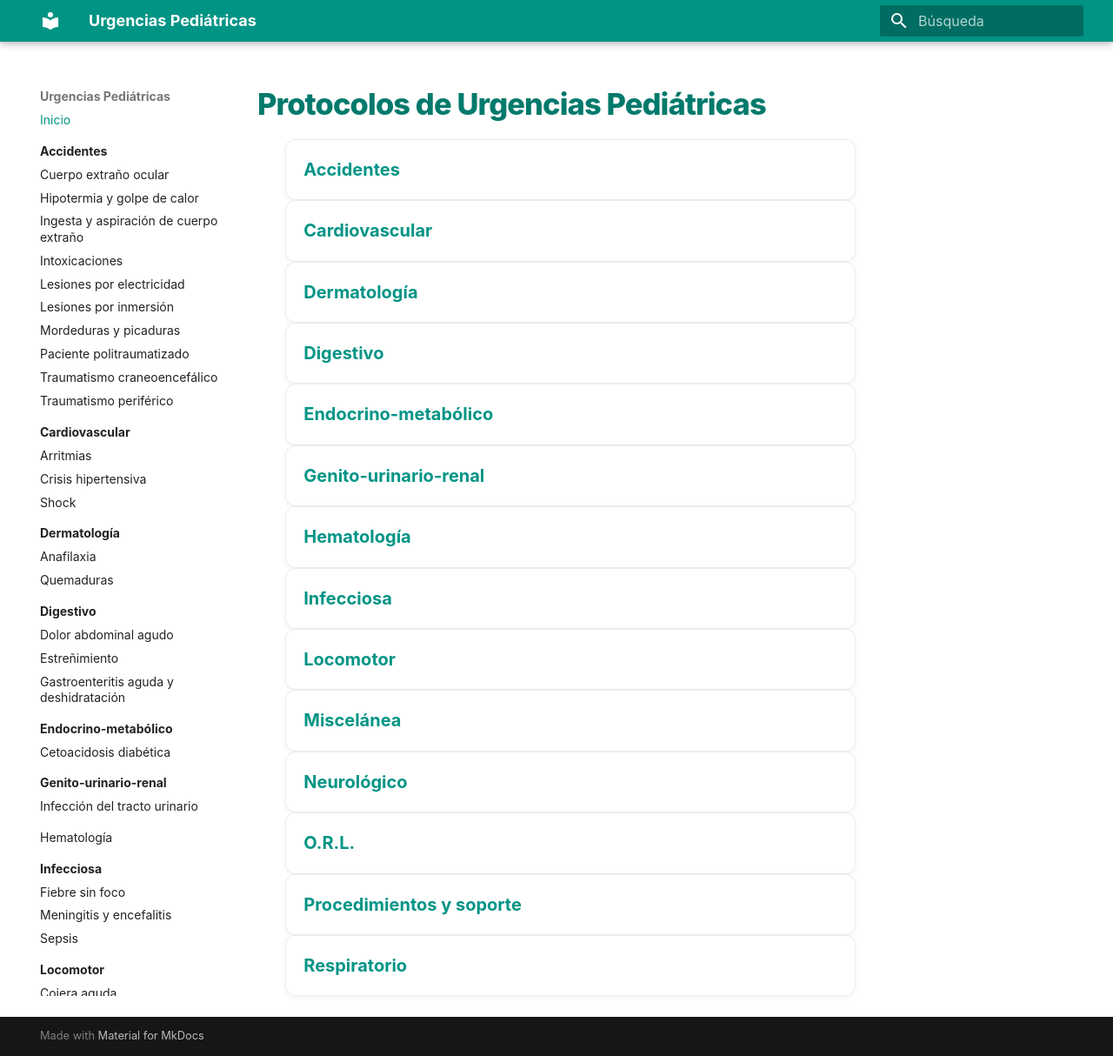
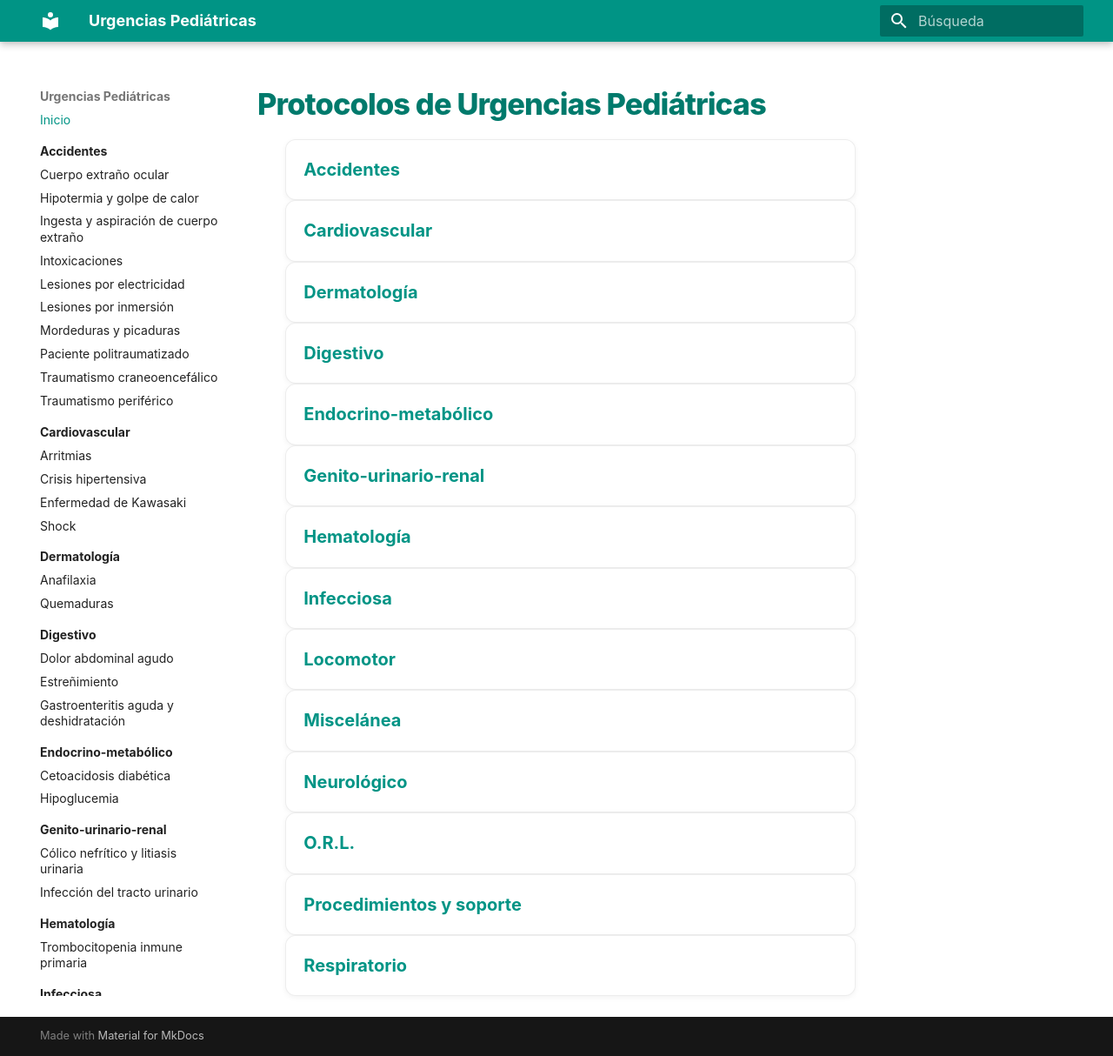
Before and after one commit to gonzaloares/urgencias-pediatricas, an MkDocs documentation site: the page built from docs/index.md, in a window 1280 px wide and 1214 px high. Shown: the whole window at 87% size. Built offline with MkDocs 1.6.1 and Material for MkDocs 9.7.7, drawn with Linux system fonts in a browser that asks for light colours.

Commit message:
Incluye cinco protocolos nuevos en navegación

```diff
--- a/mkdocs.yml
+++ b/mkdocs.yml
@@ -33,6 +33,7 @@ nav:
       - cardiologia/index.md
       - Arritmias: cardiologia/arritmias.md
       - Crisis hipertensiva: cardiologia/crisis-hipertensiva.md
+      - Enfermedad de Kawasaki: cardiologia/enfermedad-kawasaki.md
       - Shock: emergencias/shock.md
   - Dermatología:
       - dermatologia/index.md
@@ -46,10 +47,14 @@ nav:
   - Endocrino-metabólico:
       - endocrino/index.md
       - Cetoacidosis diabética: endocrino/cetoacidosis-diabetica.md
+      - Hipoglucemia: endocrino/hipoglucemia.md
   - Genito-urinario-renal:
       - nefrologia/index.md
+      - Cólico nefrítico y litiasis urinaria: nefrologia/colico-nefritico.md
       - Infección del tracto urinario: infeccioso/infeccion-tracto-urinario.md
-  - Hematología: sangre/index.md
+  - Hematología:
+      - sangre/index.md
+      - Trombocitopenia inmune primaria: sangre/trombocitopenia-inmune-primaria.md
   - Infecciosa:
       - infeccioso/index.md
       - Fiebre sin foco: infeccioso/fiebre-sin-foco.md
@@ -65,6 +70,7 @@ nav:
       - Principales urgencias psiquiátricas: salud-mental/urgencias-psiquiatricas.md
   - Neurológico:
       - neurologia/index.md
+      - Ataxia aguda: neurologia/ataxia-aguda.md
       - Cefalea: neurologia/cefalea.md
       - Coma: neurologia/coma.md
       - Convulsión febril: neurologia/convulsion-febril.md
```
